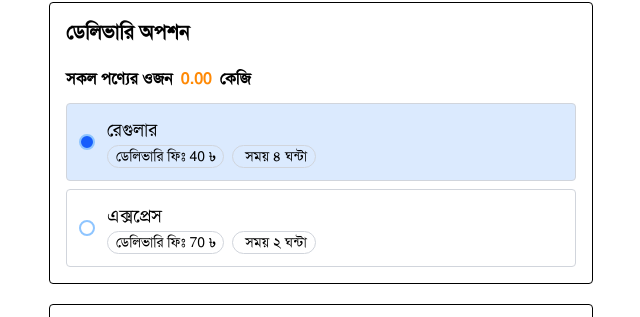
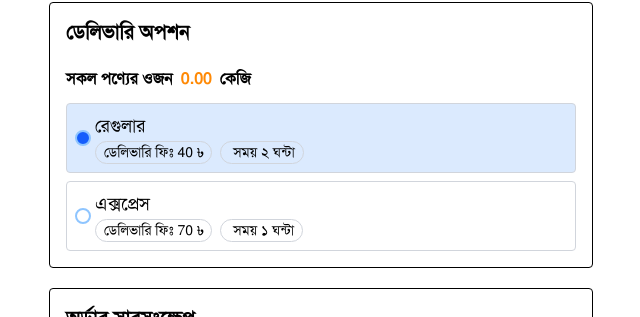
Before and after one commit to saifulalomdev/bazarbhai-client, a React (Vite) app: page /check-out in a window 1280 px wide. Shown: the part 722-1039 px from the top of the page, without its empty margins (319-959 px from the left). Built offline with nearby package versions, Linux system fonts and the light colour scheme; no server answers; sample sign-in values are in the browser's storage.

Commit message:
deliver option updated

```diff
--- a/src/compnents/clientCompnents/CheckOutPage/DeliveryOptions.jsx
+++ b/src/compnents/clientCompnents/CheckOutPage/DeliveryOptions.jsx
@@ -7,8 +7,8 @@ export default function DeliveryOptions({ selectedDeliveryOption, setSelectedDel
     const totalWeight = useCartStore(state => state.totalWeight)
 
     const deliveryOptionsData = [
-        { name: "রেগুলার", cost: CalculateDeliverCostFromWeight(totalWeight), duration: "৪ ঘন্টা" },
-        { name: "এক্সপ্রেস", cost: CalculateDeliverCostFromWeight(totalWeight) + 30, duration: "২ ঘন্টা" }
+        { name: "রেগুলার", cost: CalculateDeliverCostFromWeight(totalWeight), duration: "২ ঘন্টা" },
+        { name: "এক্সপ্রেস", cost: CalculateDeliverCostFromWeight(totalWeight) + 30, duration: "১ ঘন্টা" }
     ]
 
 
@@ -29,7 +29,7 @@ export default function DeliveryOptions({ selectedDeliveryOption, setSelectedDel
                 // this is wraper div statrt
                 <div key={option.name}
                     onClick={() => setSelectedDeleveryOption(option)}
-                    className={`p-3 border border-gray-300 flex gap-3 items-center cursor-pointer rounded last:mt-2
+                    className={`p-2 border border-gray-300 flex gap-1 items-center cursor-pointer rounded last:mt-2
                    ${option.name === selectedDeliveryOption?.name ? "bg-blue-100 " : ""}`}>
 
                     {/* ======== this div is for circle ========= */}
--- a/src/compnents/clientCompnents/CheckOutPage/ShipingAddress.jsx
+++ b/src/compnents/clientCompnents/CheckOutPage/ShipingAddress.jsx
@@ -3,7 +3,6 @@ import SelectOptions from "../../globalComponents/SelectOptions"
 import DescriptionField from "../../globalComponents/DescriptionField"
 
 const options = [
-    { _id: "জকিগঞ্জ", name: "জকিগঞ্জ" },
     { _id: "ঈদগাহ বাজার ", name: "ঈদগাহ বাজার" },
 ]
 
```
